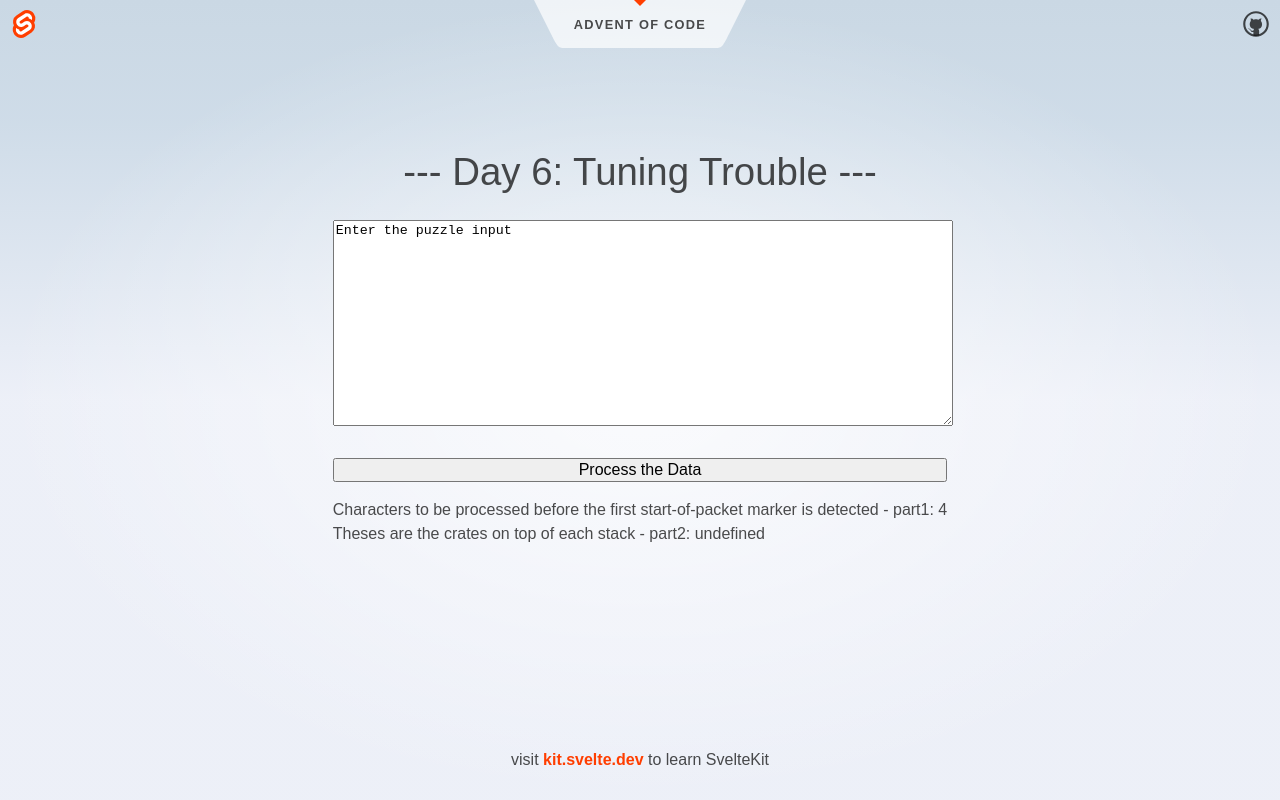
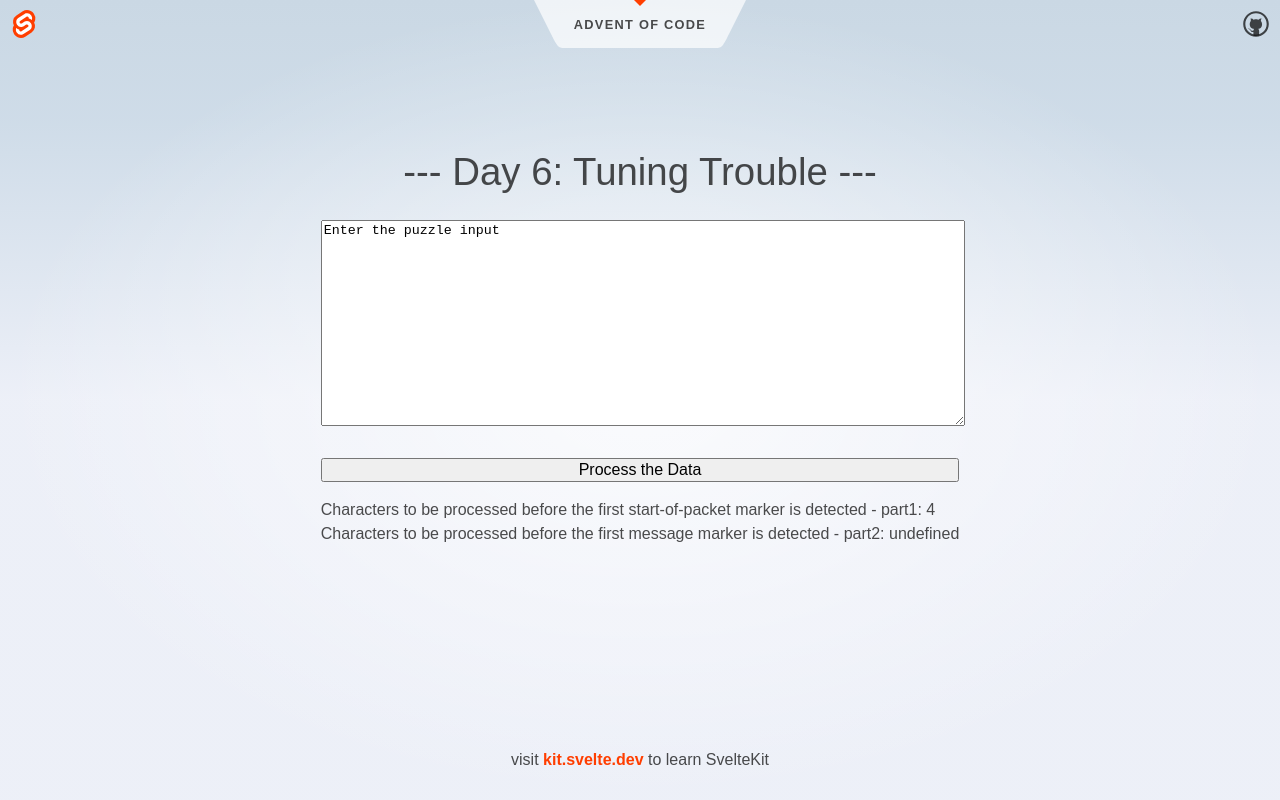
Before and after one commit to Lana-L/aoc2022, a SvelteKit app: page /day6 in a window 1280 px wide. Both pictures are taken after a click on the button "Process the Data". Built offline with nearby package versions, Linux system fonts and the light colour scheme.

Commit message:
add day 6

```diff
--- a/src/routes/day6/+page.svelte
+++ b/src/routes/day6/+page.svelte
@@ -2,7 +2,7 @@
 let value = "Enter the puzzle input";
 let visible = false;
 let result1: number = 0;
-let result2 = 0;
+let result2: number = 0;
 
 function checkResults(signal: string, count: number) {
 	for (let i = 0; i <= signal.length - count; i++) {
@@ -35,7 +35,7 @@ function toggleVisible() {
 	{#if visible}
 		<p>
 			Characters to be processed before the first start-of-packet marker is detected - part1: {result1}<br />
-			Theses are the crates on top of each stack - part2: {result2}
+			Characters to be processed before the first message marker is detected - part2: {result2}
 		</p>
 	{/if}
 </div>
```
